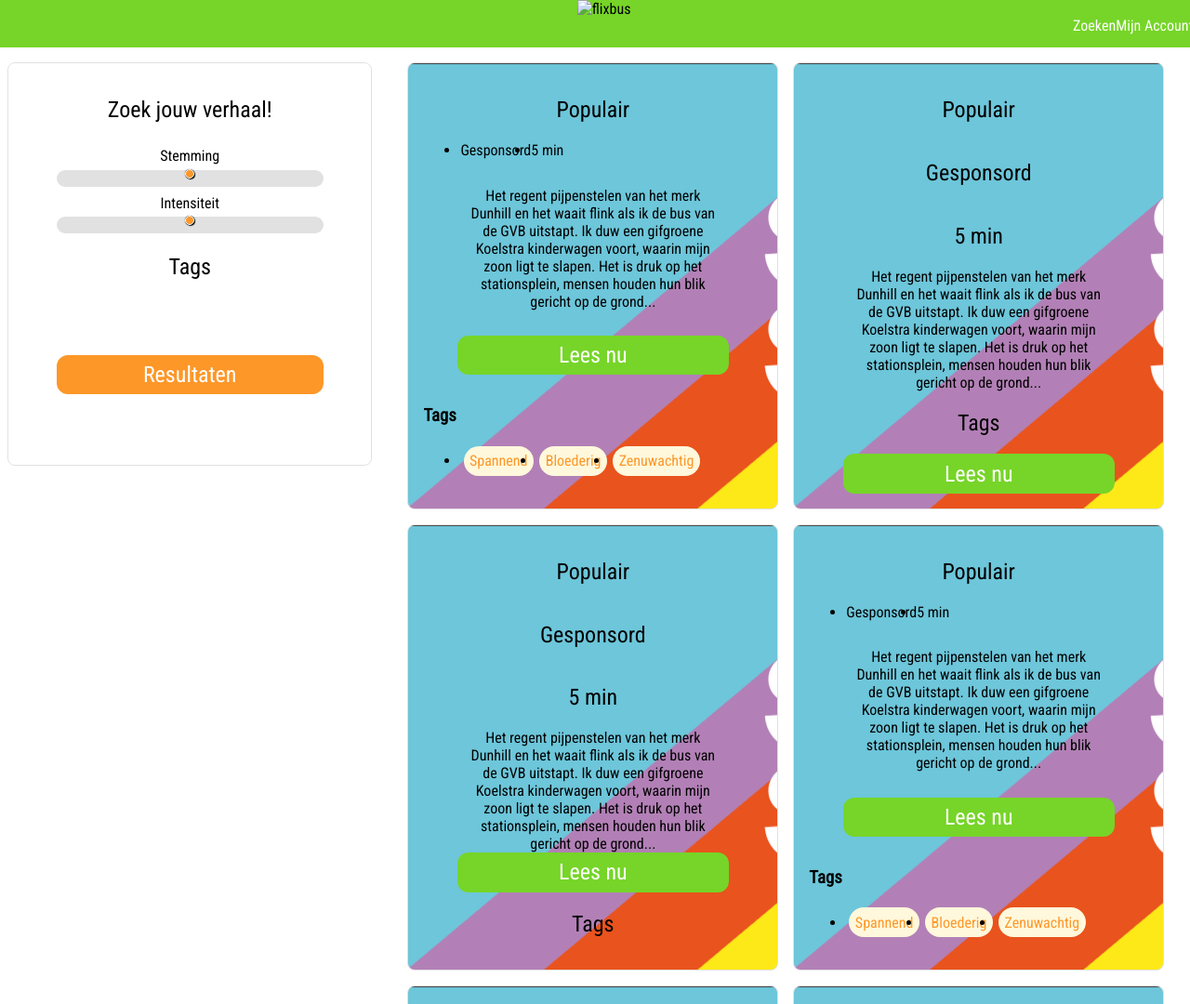
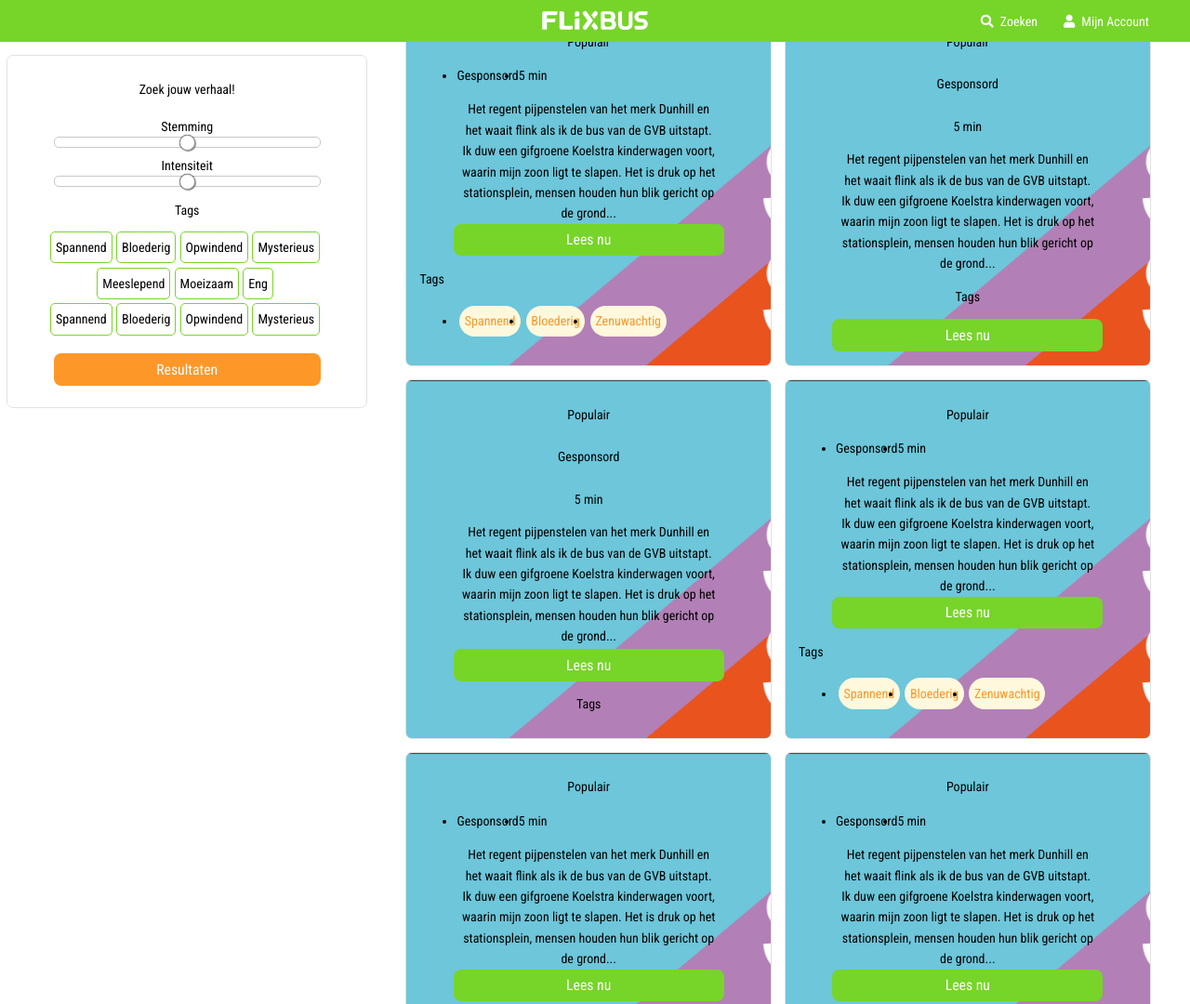
Before and after one commit to sjerrietukkel/project_web, a plain HTML site: page index.html in a window 1280 px wide. Shown: the top 1080 px of the page at 93% size. Drawn offline with Linux system fonts and the light colour scheme; files whose address does not match are found by name.

Commit message:
Tags added

```diff
--- a/index.html
+++ b/index.html
@@ -6,25 +6,24 @@
     <title>Flixbus Verhalen</title>
     <meta name="viewport" content="width=device-width, initial-scale=1.0">
     <link href="https://fonts.googleapis.com/css?family=Roboto+Condensed" rel="stylesheet">
-    <link rel="icon" type="image/png" href="icon.png">
+    <link rel="icon" type="image/png" href="./images/icon.png">
+    <link rel="stylesheet" href="https://use.fontawesome.com/releases/v5.2.0/css/all.css" integrity="sha384-hWVjflwFxL6sNzntih27bfxkr27PmbbK/iSvJ+a4+0owXq79v+lsFkW54bOGbiDQ" crossorigin="anonymous">
 </head>
 <body>
 <header>
-   <img id='logo' src="flixbus.png" alt='flixbus'>
+   <img id='logo' src="./images/flixbus_logo.svg" alt='flixbus'>
     <nav>
 
        <ul>
           <li>
-            <a href="search">Zoeken</a>
+            <a href="search"><i class="fas fa-search"></i>Zoeken</a>
           </li>
           <li>
-              <a href="account">Mijn Account</a>
+              <a href="inlogpagina.html"><i class="fas fa-user"></i>Mijn Account</a>
           </li>
         </ul>
     </nav>
 </header>
-
-
 <form>
     <header>
          <h2>Zoek jouw verhaal!</h2>
@@ -35,10 +34,47 @@
      <input type=range min="0" max="10" step="2.5">
 
      <h2>Tags</h2>
-
+     <ul>
+         <li class="tags">
+             Spannend
+         </li>
+         <li class="tags2">
+             Bloederig
+         </li>
+         <li class="tags3">
+             Opwindend
+         </li>
+         <li class="tags4">
+             Mysterieus
+         </li>
+    </ul>
+    <ul>
+        <li class="tags5">
+            Meeslepend
+        </li>
+        <li class="tags6">
+            Moeizaam
+        </li>
+        <li class="tags7">
+            Eng
+        </li>
+    </ul>
+    <ul>
+        <li class="tags8">
+            Spannend
+        </li>
+        <li class="tags9">
+            Bloederig
+        </li>
+        <li class="tags10">
+            Opwindend
+        </li>
+        <li class="tags11">
+            Mysterieus
+        </li>
+   </ul>
      <input type=submit value="Resultaten">
 </form>
-
 <main>
     <article>
         <header>
@@ -154,7 +190,8 @@
 </main>
 <footer>
     <p>Daniel van der Schuur</p>
-        <img src="/images/footer_image.png" alt="footer_image" id="footer_image">
+    <img src="./images/footer_image.png" alt="footer_image" id="footer_image">
 </footer>
+<script src="./js/tags_active.js"></script>
 </body>
 </html>
--- a/style/inlog.css
+++ b/style/inlog.css
@@ -1,10 +1,41 @@
 :root {
-    --flixbus-groen: #76D528;
-    --flixbus-oranje: rgb( 253, 151, 40);
+    --flixbus-groen: #73D700;
+    --flixbus-oranje: #FFAD00;
 }
 
 *{
-    font-family: 'Roboto Condensed', sans-serif;
+    font: 14px/1.6 'Roboto Condensed', 'Arial', sans-serif;
+}
+
+.pijl1, .pijl2 {
+    -webkit-transform: rotate(180deg);
+    transform: rotate(180deg);
+}
+
+.draai {
+    transform: rotate(180deg);
+    transition: 0.3s ease-in;
+}
+
+div {
+    position: relative;
+    line-height: 22px;
+    text-align: center;
+}
+
+div:before {
+    content: "";
+    position: absolute;
+    top: 50%;
+    left: 5%;
+    right: 5%;
+    border-top: 1px solid #c8c8c8;
+}
+div > span {
+    position: relative;
+    display: inline-block;
+    padding: 10px;
+    background-color: #ffffff;
 }
 
 body > header {
@@ -14,16 +45,17 @@ body > header {
     align-items: center;
     flex-direction: column;
     width: 100%;
+    position: relative;
 
 }
 
 
 
 header img {
+    position: absolute;
+    top: 25%;
     width:auto;
-    height: 50px;
-    align-self: center;
-
+    height: 22px;
 }
 
 nav ul {
@@ -37,7 +69,14 @@ nav ul {
     margin:auto;
 }
 
-
+/* Test lijn, voor als :before niet lukt
+hr {
+    width: 83.3333%;
+    border: 0.5px solid #c8c8c8;
+    margin-top: 40px;
+    margin-bottom: 40px;
+}
+*/
 
 p {
     margin: 1em;
@@ -59,6 +98,7 @@ li > a {
 
 body{
     margin: 0;
+    height: 100%;
 }
 
 main {
@@ -67,29 +107,37 @@ main {
 }
 
 form {
-    border-radius: .5em;
     margin: 0.5em;
     margin-top: 0;
     margin-left: 5%;
     margin-right: 5%;
-    border: solid 1px #E1E1E1;
     padding: 1em;
-    display: flex;
+    display: none;
     flex-direction: column;
     justify-content: center;
     height: auto;
     width: 80%;
+    transition: 0.3s, ease-in;
 
 }
 
 h1{
-
+    margin-top: 0;
     text-align: center;
-    font-size: 1.5em;
+    font-size: 1.4em;
     margin-bottom: 0.5em;
-    font-weight: 100;
+    font-weight: bold;
 }
 
+i {
+    font-size: 1.2em;
+    margin-right: 3px;
+}
+
+h1 > i {
+    font-size: 1em;
+    margin-left: 5px;
+}
 
 p {
     text-align: center;
@@ -103,18 +151,18 @@ a {
 form > p {
     display: flex;
     justify-content: flex-start;
-    color: #E1E1E1;
+    color: #444;
     margin-left: 0;
     text-align: center;
     font-weight: 100;
 }
 
 label {
-    color: #E1E1E1;
+    color: #444;
     font-weight: 100;
     margin-top: 0.5em;
     height: auto;
-    margin-bottom: 0.1em;
+    margin-bottom: 1em;
     margin-top: 2em;
 }
 
@@ -131,15 +179,38 @@ p:nth-of-type(3):hover {
 }
 
 input {
-    margin-bottom: 1.2em;
+    margin-bottom: 0em;
+    padding: 2px 5px;
     border-radius: 0.5em;
-    border: solid 1px #E1E1E1;
+    border: solid 1px #c8c8c8;
     height: 1.6em;
 }
 
+input:invalid {
+    border: 1px solid red;
+  }
 
+main > section > button {
+    margin-top: 55px;
+    padding: 14px 25px;
+    width: 80%;
+    margin-left: 10%;
+    margin-right: 10%;
+    text-align: center;
+    color: #ffffff;
+    border: none;
+    font-size: 1em;
+    background-color: #4267B2;
+    border-radius: 5px;
+}
 
+main > section > p:nth-of-type(1) {
+    margin-top: 20px;
+}
 
+main > section > p:nth-of-type(2) {
+    margin-bottom: 20px;
+}
 
  form > button {
     display: flex;
@@ -147,18 +218,24 @@ input {
     justify-content: center;
     color: white;
     font-size: 1.5em;
-    padding: 0.3em 1.5 ;
+    padding: 0.5em 1.6em;
     margin-left: auto;
     margin-right: auto;
-    border-radius: 0.5em;
+    border-radius: 5px;
     border: none;
     width: 100%;
 }
 
 
-button:hover {
+
+form > button:hover {
     background-color: rgba( 255, 160, 55, 0.8);
-    transition: background-color 0.5s ease-in;
+    transition: 0.5s ease-in;
+}
+
+section > button:hover {
+    background-color: rgb(41, 97, 207);
+    transition: 0.5s ease-in;
 }
 
 button > a {
@@ -166,9 +243,14 @@ button > a {
 }
 
 footer {
-    margin-top: 5em;
-    height: 2em;
+    position: absolute;
+    bottom: 0;
+    right: 0;
+    left: 0;
+    margin-top: auto;
+    height: 0px;
     color: #E1E1E1;
+    z-index: -1;
 }
 
 #footer_image {
@@ -192,17 +274,20 @@ footer {
         height: 20em;
         margin: auto;
     }
+
+
 }
 
 @media (min-width: 45em) {
 
     main {
         display: flex;
-        flex-direction: row;
+        flex-direction: column;
     }
 
     section {
-        width: 50%;
+        max-width: 40%;
+        align-self: center;
     }
 
     form {
@@ -210,4 +295,9 @@ footer {
         margin-left: 5%;
         margin-right: 5%;
     }
+
+    div:before {
+        left: 25%;
+        right: 25%;
+    }
 }
--- a/style/style.css
+++ b/style/style.css
@@ -4,34 +4,72 @@
 }
 
 *{
-    font-family: 'Roboto Condensed', sans-serif;
+    font: 14px/1.6 'Roboto Condensed', 'Arial', sans-serif;
+}
+
+form ul {
+    display: flex;
+    justify-content: center;
+    width: 100%;
+    -webkit-padding-start: 0px;
+    width: 100%;
+    margin-bottom: 0.3em;
+    margin-top: 0;
+}
+
+form li {
+    border: solid 1px #76D528;
+    padding: 5px;
+    list-style-type: none;
+    margin-top: 0;
+    margin-bottom: 0;
+    margin-right: 0.3em;
+    border-radius: 5px;
+    color: black;
+}
+
+form li:hover {
+    background-color: #76D528;
+    color: white;
+    transition: 0.1s ease-in;
+}
+
+.liactive {
+    background-color: #76D528;
+    color: white;
 }
 
 body > header {
     background-color: var(--flixbus-groen);
+    position: fixed;
     height: 3.2em;
     display:flex;
     align-items: center;
     flex-direction: column;
     width: 100%;
+    top: 0;
+}
 
+i {
+    margin-left: 2em;
+    margin-right: 0.5em;
 }
 
 nav {
-    display: flex;
-    width: 100%;
-    margin-top: -7.5%
+    margin-left: -60px;
+    margin-top: -10px;
 }
 
 header img {
-    width:auto;
-    height: 50px;
-
+    position: relative;
+    top: 25%;
+    width: auto;
+    height: 22px;
 }
 
 nav ul {
     height: 100%;
-    width: 100%;
+    width: 100vw;
     display: flex;
     justify-content: space-between;
     margin:auto;
@@ -76,12 +114,6 @@ article{
     background-image: url(/Screen%20Shot%202018-01-22%20at%2015.58.16.png);
 }
 
-section {
-    position: fixed;
-    width: 33%;
-    margin-top: 3em;
-}
-
 form {
     border-radius: .5em;
     margin: 0.5em;
@@ -90,6 +122,7 @@ form {
     display: flex;
     flex-direction: column;
     justify-content: flex-start;
+    margin-top: 60px;
 }
 
 h1{
@@ -117,7 +150,7 @@ a {
     background-color: var(--flixbus-groen);
     text-align: center;
     color: white;
-    font-size: 1.5em;
+    font-size: 1.125em;
     padding: 0.3em 1.5em;
     border-radius: 0.5em;
     border: none;
@@ -170,29 +203,34 @@ input[type=range] {
 }
 
 
+input[type=range]::-webkit-slider-thumb {
+    -webkit-appearance: none;
+    border: 1px solid #9a9a9a;
+    height: 17px;
+    width: 17px;
+    border-radius: 10px;
+    background: #ffffff;
+    cursor: pointer;
+    margin-top: -3px; /* Aangepast voor Chrome*/
+    box-shadow: 1px 1px 1px #878686, 0px 0px 1px #0d0d0d;
+  }
 
 
-
-input[type=range]::-webkit-slider-thumb {
-    -webkit-appearance: none;
-    background-color: var(--flixbus-oranje);
-    border: 1px solid #FFFFFF;
-    height: 11px;
-}
-
 input[type=range]::-webkit-slider-runnable-track {
-    border-radius: 0.7em;
-    background: #E1E1E1;
-    margin-top: 0.4em;
-    height: 18px;
-}
+    width: 100%;
+    height: 12px;
+    cursor: pointer;
+    background: white;
+    border-radius: 5px;
+    border: 0.5px solid #c8c8c8;
+  }
 
 input[type=submit] {
     display: flex;
     background-color: var(--flixbus-oranje);
     text-align: center;
     color: white;
-    font-size: 1.5em;
+    font-size: 1.125em;
     padding: 0.3em 1.5em;
     border-radius: 0.5em;
     border: none;
@@ -200,6 +238,7 @@ input[type=submit] {
     height: auto;
     width: 80%;
     justify-content: center;
+    margin-top: 1em;
 }
 
 input[type=submit]:hover {
@@ -207,17 +246,6 @@ input[type=submit]:hover {
     transition: background-color 0.5s ease-in;
 }
 
-input[type=range]::-webkit-slider-thumb {
-  box-shadow: 1px 1px 1px #000000, 0px 0px 1px #0d0d0d;
-  border: 1px solid #ffffff;
-  height: 10px;
-  width: 10px;
-  border-radius: 15px;
-  background: var(--flixbus-oranje);
-  cursor: pointer;
-  -webkit-appearance: none;
-  margin-top: -1px;
-}
 
 
 
@@ -227,10 +255,11 @@ article:hover {
 }
 
 body > footer {
-    background-image: url('../images/footer_image.png');
-    background-repeat: no-repeat;
     width: 100%;
     text-align: center;
+    color: #E1E1E1;
+    z-index: -1;
+    margin-top: auto;
 }
 
 #footer_image {
@@ -244,6 +273,13 @@ body > footer {
     main {
         flex-direction: column;
      }
+
+     nav {
+        position: relative;
+        top: 50%;
+        display: flex;
+        width: 100%;
+    }
 }
 
 /* Groot */
@@ -303,9 +339,16 @@ body > footer {
         margin-top: -2.5%
     }
 
+    nav {
+        position: relative;
+        top: 50%;
+        display: flex;
+        width: 100%;
+    }
+
     header img {
         width:auto;
-        height: 50px;
+        height: 22px;
 
     }
 
```
Also changed, not shown: inlogpagina.html (+28 -15 lines), js/collapse.js (added, +24 -0 lines), js/tags_active.js (added, +65 -0 lines), images/driving-flixbus.jpg (added), js/email_validation_message.js (added), 1 other file. Lines whose indentation alone changed are shown as unchanged.
